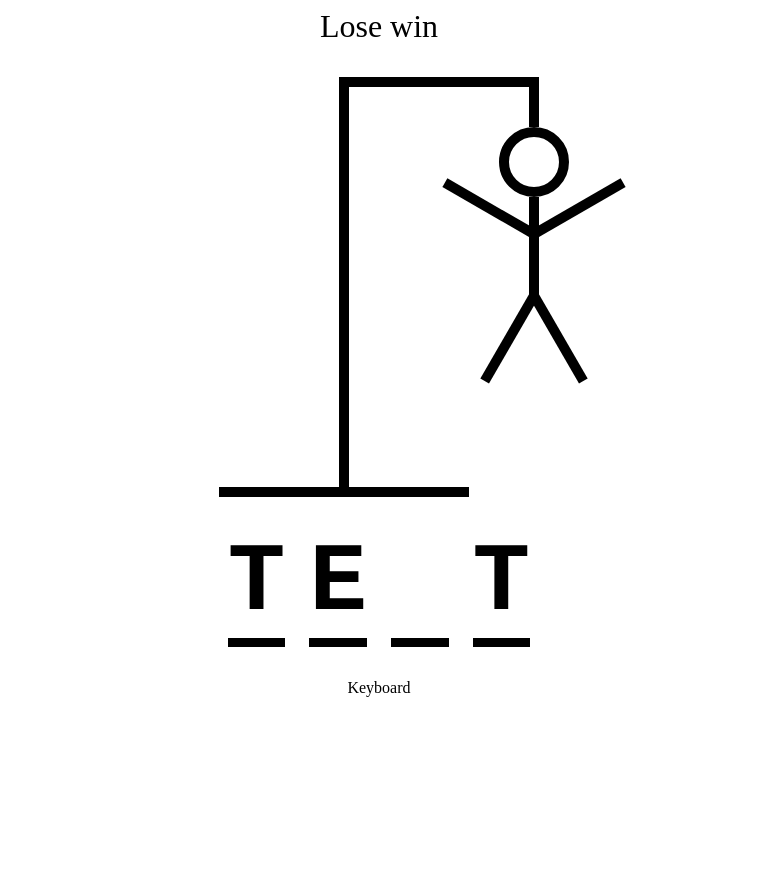
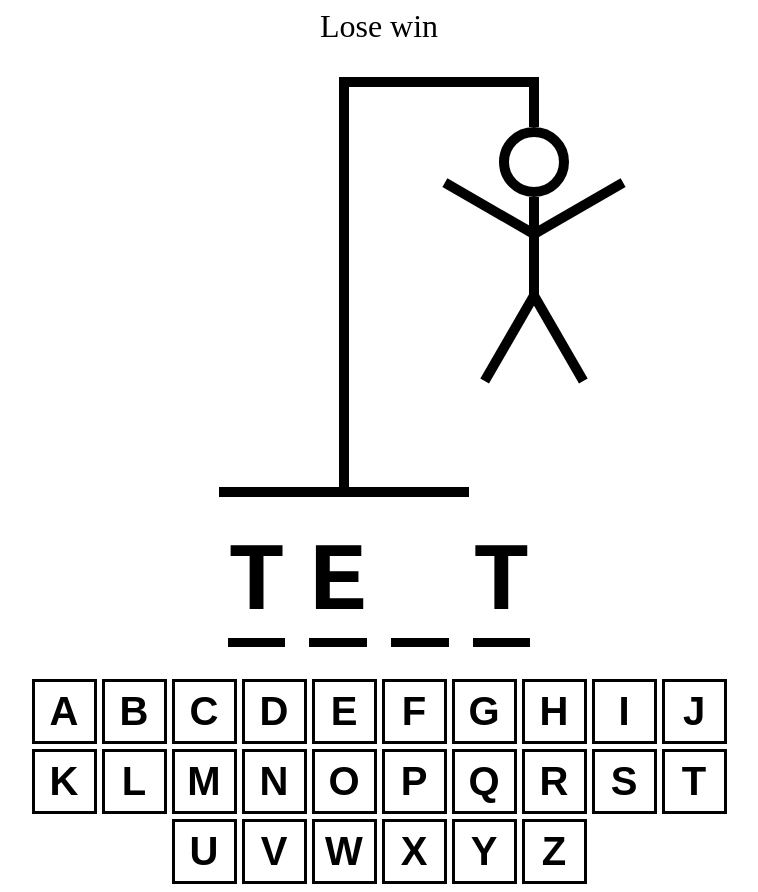
Before and after one commit to csabbah/ts-react-hangman, a React (Vite) app: page / in a window 1280 px wide. Shown: the whole page, without its empty margins (261-1019 px from the left). Before the commit the page ends 800 px from the top, so only its background shows below. Built offline with nearby package versions, Linux system fonts and the light colour scheme.

Commit message:
Updated Keyboard.tsx - Added map function to render the buttons for each letter of the alphabet (including CSS styling/layout)

```diff
--- a/src/Keyboard.tsx
+++ b/src/Keyboard.tsx
@@ -1,3 +1,49 @@
+import styles from "./keyboard.module.css";
+const KEYS = [
+  "a",
+  "b",
+  "c",
+  "d",
+  "e",
+  "f",
+  "g",
+  "h",
+  "i",
+  "j",
+  "k",
+  "l",
+  "m",
+  "n",
+  "o",
+  "p",
+  "q",
+  "r",
+  "s",
+  "t",
+  "u",
+  "v",
+  "w",
+  "x",
+  "y",
+  "z",
+];
+
 export function Keyboard() {
-  return <div>Keyboard</div>;
+  return (
+    <div
+      style={{
+        width: "100%",
+        maxWidth: "700px",
+        display: "flex",
+        justifyContent: "center",
+        alignItems: "center",
+        flexWrap: "wrap",
+        gap: "5px",
+      }}
+    >
+      {KEYS.map((key, index) => {
+        return <button className={`${styles.btn}`}>{key}</button>;
+      })}
+    </div>
+  );
 }
--- /dev/null
+++ b/src/keyboard.module.css
@@ -0,0 +1,30 @@
+.btn {
+  width: 65px;
+  height: 65px;
+  border: 3px solid black;
+  background: none;
+  font-size: 2.5rem;
+  text-transform: uppercase;
+  font-weight: bold;
+  cursor: pointer;
+  color: black;
+}
+
+.btn.active {
+  color: white;
+  background-color: rgb(102, 181, 207);
+}
+
+.btn.inactive {
+  opacity: 0.3;
+  pointer-events: none;
+}
+
+.btn:hover,
+.btn:focus {
+  background-color: lightblue;
+}
+
+.btn:active {
+  background-color: rgb(102, 158, 207);
+}
```
